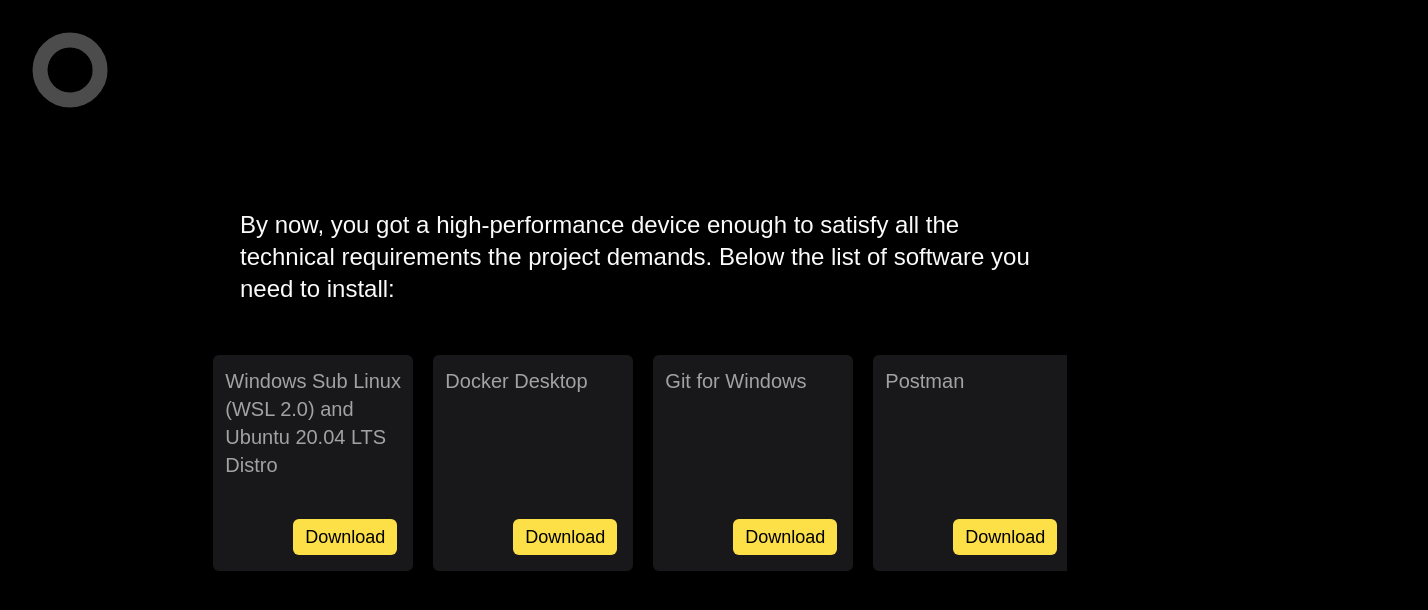
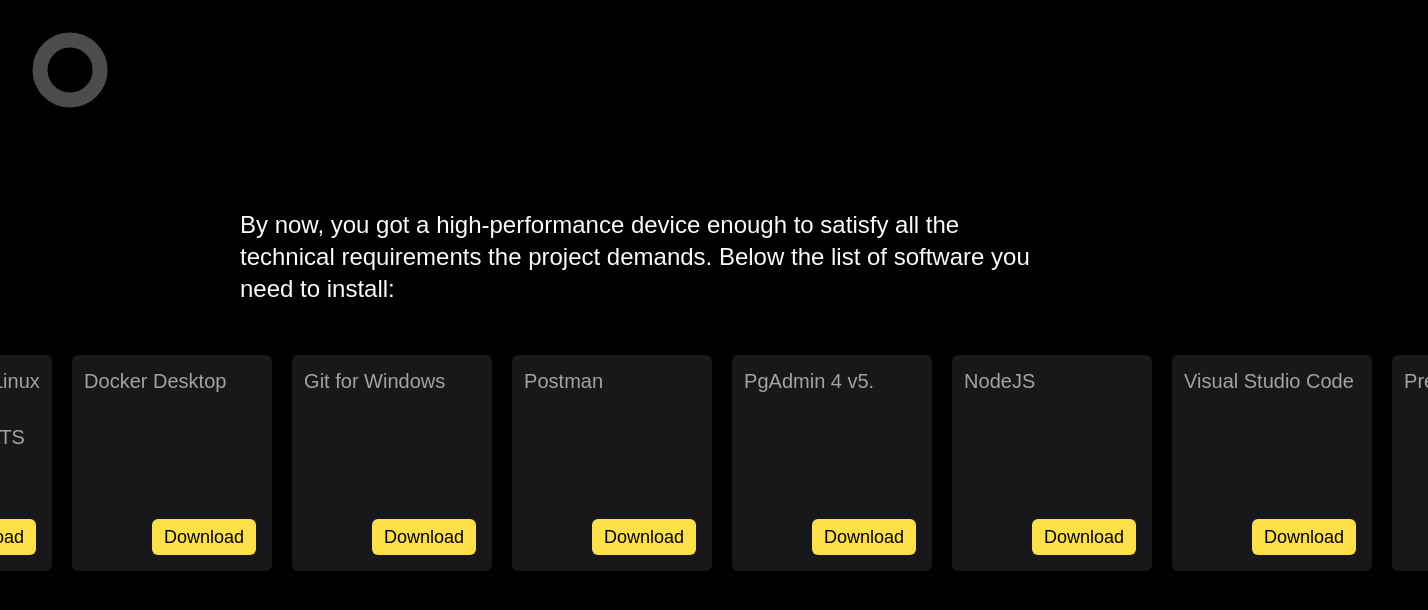
Before and after one commit to aguskz/onboarding, a Next.js app: page /setup in a window 1280 px wide. Shown: the top 610 px of the page, 1428 px wide, since content can reach past the window. Built offline with nearby package versions, Linux system fonts and the light colour scheme.

Commit message:
horizontal scroll fix

```diff
--- a/components/Carousel/index.tsx
+++ b/components/Carousel/index.tsx
@@ -28,7 +28,7 @@
           />
         </svg>
       )}
-      <ul className="w-8/12 max-h-64" ref={ref}>
+      <ul className="max-h-64" ref={ref}>
         {list.map(
           ({
             name,
--- a/pages/setup/index.tsx
+++ b/pages/setup/index.tsx
@@ -9,7 +9,9 @@
         technical requirements the project demands. Below the list of software
         you need to install:
       </p>
-      <Carousel list={tools} linkName={'Download'} circle />
+      <div className="mx-60">
+        <Carousel list={tools} linkName={'Download'} circle />
+      </div>
     </div>
   )
 }
```
